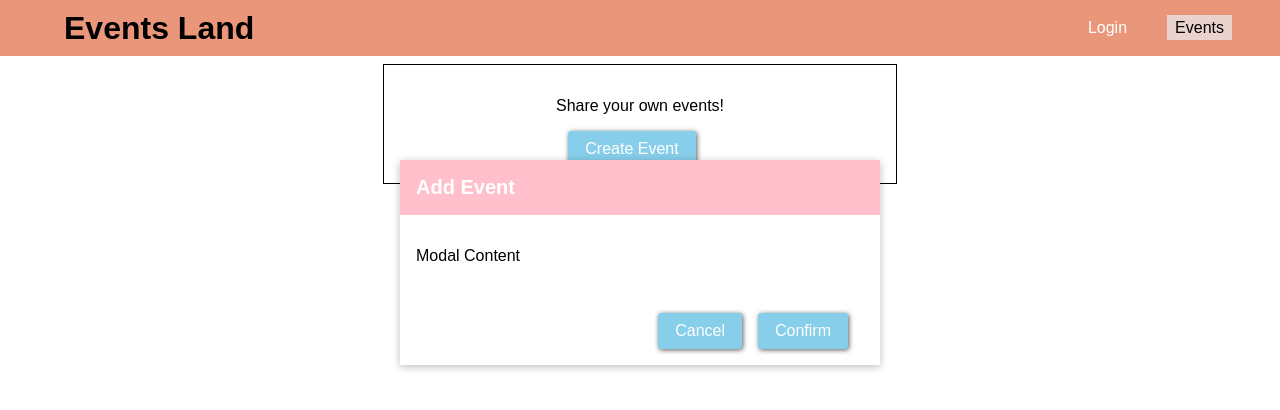
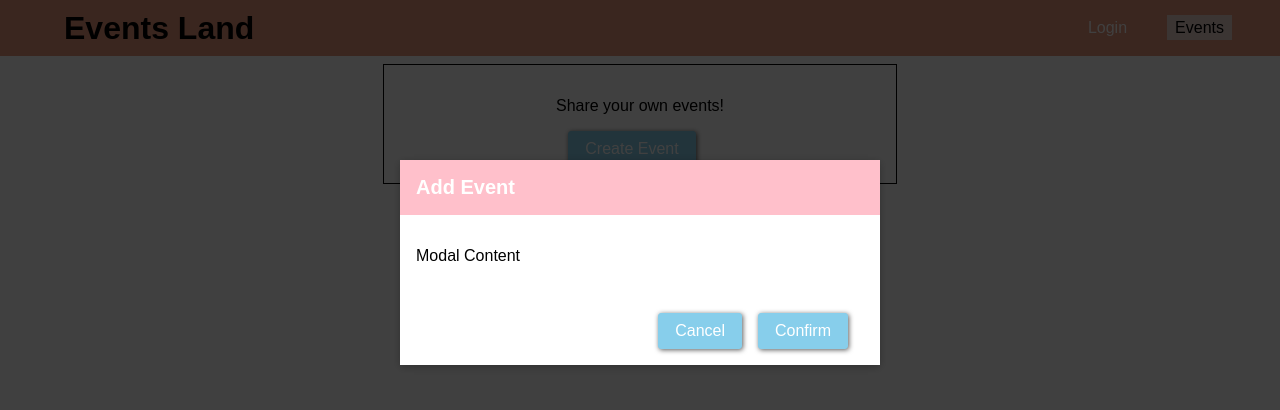
Before and after one commit to vbertoletti/Event-Booking, a React (Create React App) app in the folder client/: page /events in a window 1280 px wide. Shown: the top 410 px of the page. Built offline with nearby package versions, Linux system fonts and the light colour scheme.

Commit message:
add backdrop component to shade the background of my modal

```diff
--- /dev/null
+++ b/client/src/components/Backdrop/Backdrop.css
@@ -0,0 +1,8 @@
+.backdrop {
+  position: fixed;
+  top: 0;
+  left: 0;
+  height: 100vh;
+  width: 100%;
+  background: rgba(0, 0, 0, 0.75);
+}
--- /dev/null
+++ b/client/src/components/Backdrop/Backdrop.js
@@ -0,0 +1,8 @@
+import React from "react";
+import "./Backdrop.css";
+
+const Backdrop = props => {
+  return <div className="backdrop" />;
+};
+
+export default Backdrop;
--- a/client/src/pages/Events.js
+++ b/client/src/pages/Events.js
@@ -1,11 +1,13 @@
 import React, { Component } from "react";
 import "./Events.css";
 import Modal from "../components/Modal/Modal";
+import Backdrop from "../components/Backdrop/Backdrop";
 
 class EventsPage extends Component {
   render() {
     return (
       <React.Fragment>
+        <Backdrop />
         <Modal title="Add Event" canCancel canConfirm>
           <p>Modal Content</p>
         </Modal>
```
